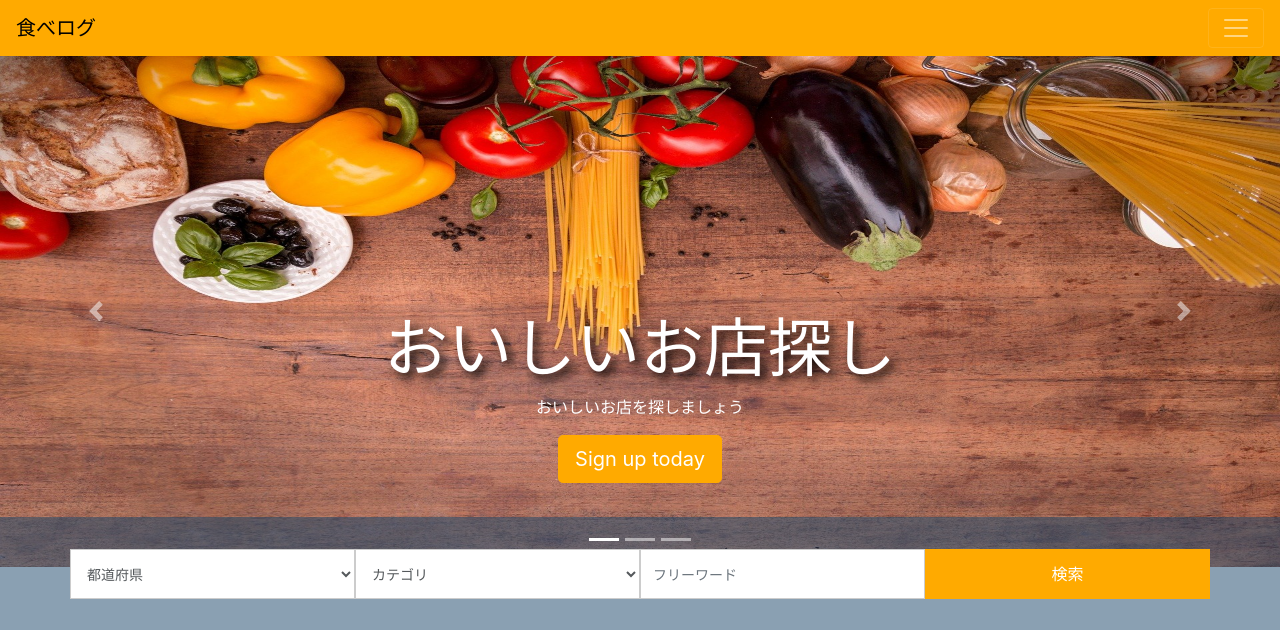
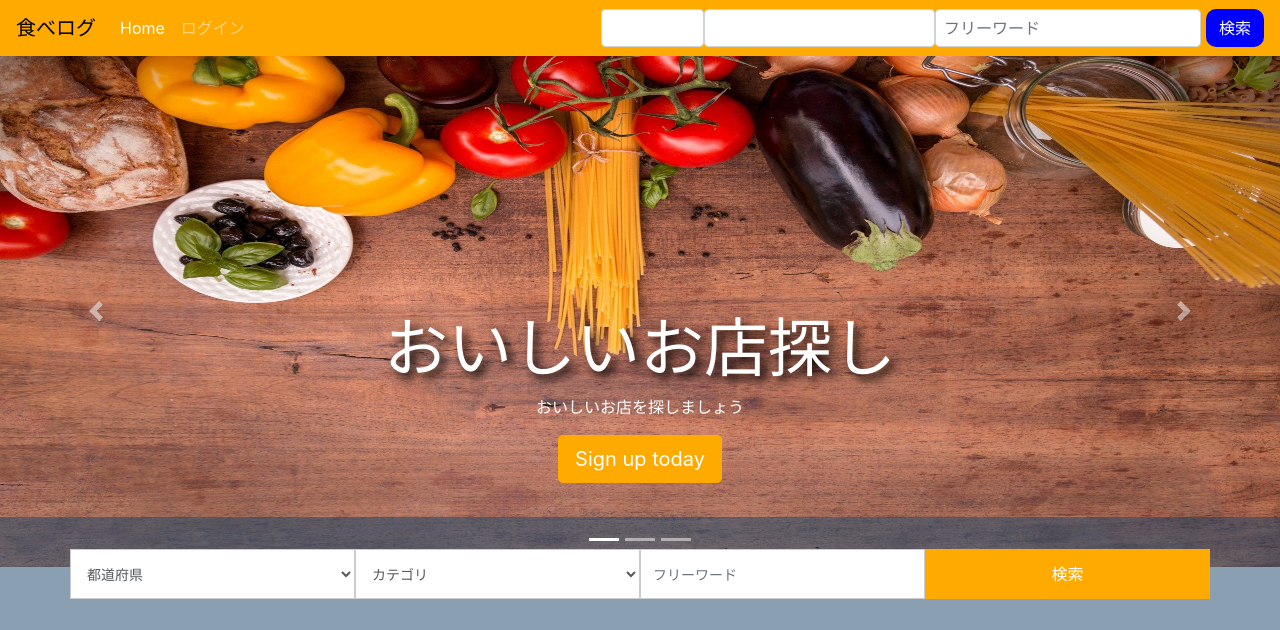
Before and after one commit to Masaya00/Django_ReviewApp, a Django app: page / in a window 1280 px wide. Shown: the top 630 px of the page. Run offline with Django 3.2, Linux system fonts and the light colour scheme; data comes from the database, SQL or seed files in the repository; some libraries are stand-ins or nearby versions.

Commit message:
add 色々

```diff
--- a/Review/settings.py
+++ b/Review/settings.py
@@ -64,6 +64,7 @@
                 'django.template.context_processors.request',
                 'django.contrib.auth.context_processors.auth',
                 'django.contrib.messages.context_processors.messages',
+                'ReviewApp.context_processors.common',
             ],
         },
     },
--- /dev/null
+++ b/ReviewApp/context_processors.py
@@ -0,0 +1,10 @@
+from .models import Pref, Category
+
+def common(request):
+    #テンプレートに毎回渡すデータ
+    context = {
+        'pref_list': Pref.objects.all().order_by('pref'),
+        'category_list': Category.objects.all().order_by('category_l'),
+    }
+
+    return context
--- /dev/null
+++ b/ReviewApp/static/css/navbar.css
@@ -0,0 +1,6 @@
+.common-btn {
+    background-color: blue;
+    color: white;
+    border-radius: 10px;
+    margin-left: 5px;
+}
--- a/ReviewApp/templates/snippets/navbar.html
+++ b/ReviewApp/templates/snippets/navbar.html
@@ -1,7 +1,11 @@
+{% load static %}
+
+<link rel="stylesheet" href="{% static 'css/navbar.css' %}">
+
 <div class="fixed-top">
-<nav class="navbar navbar-dark" style="background-color: #ffaa00">
-  <a class="navbar-brand" style="color: black" href="#">食べログ</a>
-  <button class="navbar-toggler"type="button" data-toggle="collapse" data-target="#navbarSupportedContent" aria-controls="navbarSupportedContent" aria-expanded="false" aria-label="Toggle navigation">
+<nav class="navbar navbar-expand-lg navbar-dark" style="background-color: #ffaa00">
+  <a class="navbar-brand" style="color: black" href="{% url 'ReviewApp:index' %}">食べログ</a>
+  <button class="navbar-toggler"type="button" data-toggle="collapse" data-target="#navbarSupportedContent" aria-controls="navbarSupportedContent" aria-expanded="false" aria-label="Toggle navigation" style="background-color: blue; color: white;" >
     <span class="navbar-toggler-icon"></span>
   </button>
 
@@ -19,12 +23,35 @@
             <a class="nav-item nav-link" href="">ログイン</a>
         </li>
         {% endif %}
+    </ul>
 
-    </ul>
-    <form class="form-inline my-2 my-lg-0">
-      <input class="form-control mr-sm-2" type="search" placeholder="Search" aria-label="Search">
-      <button class="btn btn-outline-success my-2 my-sm-0" type="submit">Search</button>
-    </form>
+      <form action="{% url 'ReviewApp:search' %}" method="get" name="searchform">
+          <ul class="navbar-nav mr-auto">
+              <li class="nav-item">
+                  <select name="pref" class="form-control nav-link">
+                      <option value="" disabled selected style="display: none;">都道府県</option>
+                      {% for item in pref_list %}
+                      <option value="{{ item.pref }}">{{ item.name }}</option>
+                      {% endfor %}
+                  </select>
+              </li>
+              <li class="nav-item">
+                  <select name="category_l" class="form-control nav-link">
+                      <option value="" disabled selected style="display: none;">カテゴリ</option>
+                      {% for item in category_list %}
+                      <option value="{{ item.category_l }}">{{ item.name }}</option>
+                      {% endfor %}
+                  </select>
+              </li>
+          <li class="nav-item">
+              <input type="text" class="form-control nav-link" placeholder="フリーワード" aria-label="Search" name="freeword">
+          </li>
+          <span> </span>
+          <li class="nav-item">
+              <button type="submit" class="btn common-btn">検索</button>
+          </li>
+          </ul>
+      </form>
   </div>
 </nav>
 </div>
--- a/ReviewApp/views.py
+++ b/ReviewApp/views.py
@@ -19,12 +19,8 @@
 
     def get_context_data(self, *args, **kwargs):
         searchform = SearchForm()
-        category_list = Category.objects.all().order_by('category_l')
-        pref_list = Pref.objects.all().order_by('pref')
         params = {
             'searchform': searchform,
-            'category_list': category_list,
-            'pref_list': pref_list,
         }
         return params
 
```
Also changed, not shown: ReviewApp/admin.py (+11 -2 lines).
